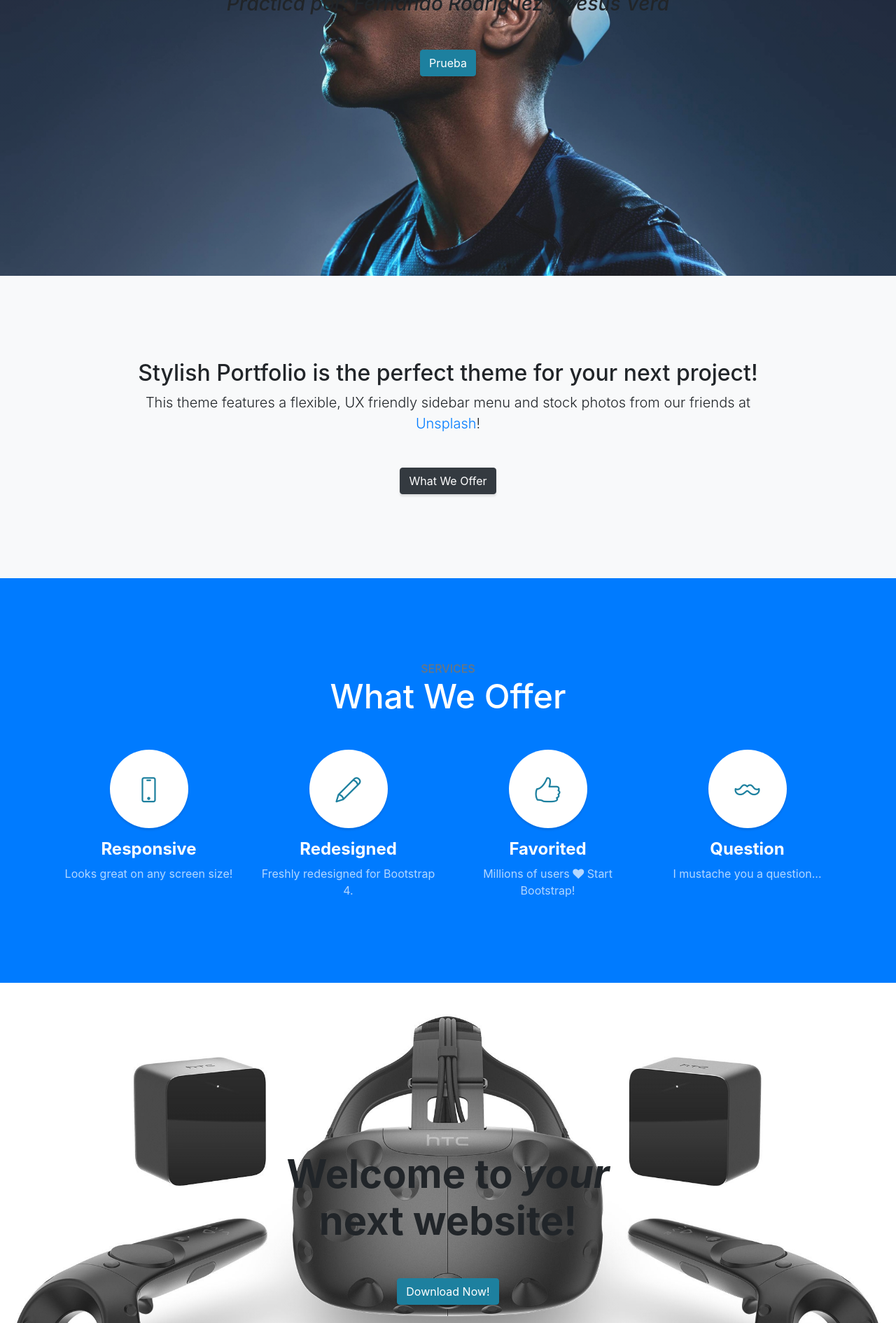
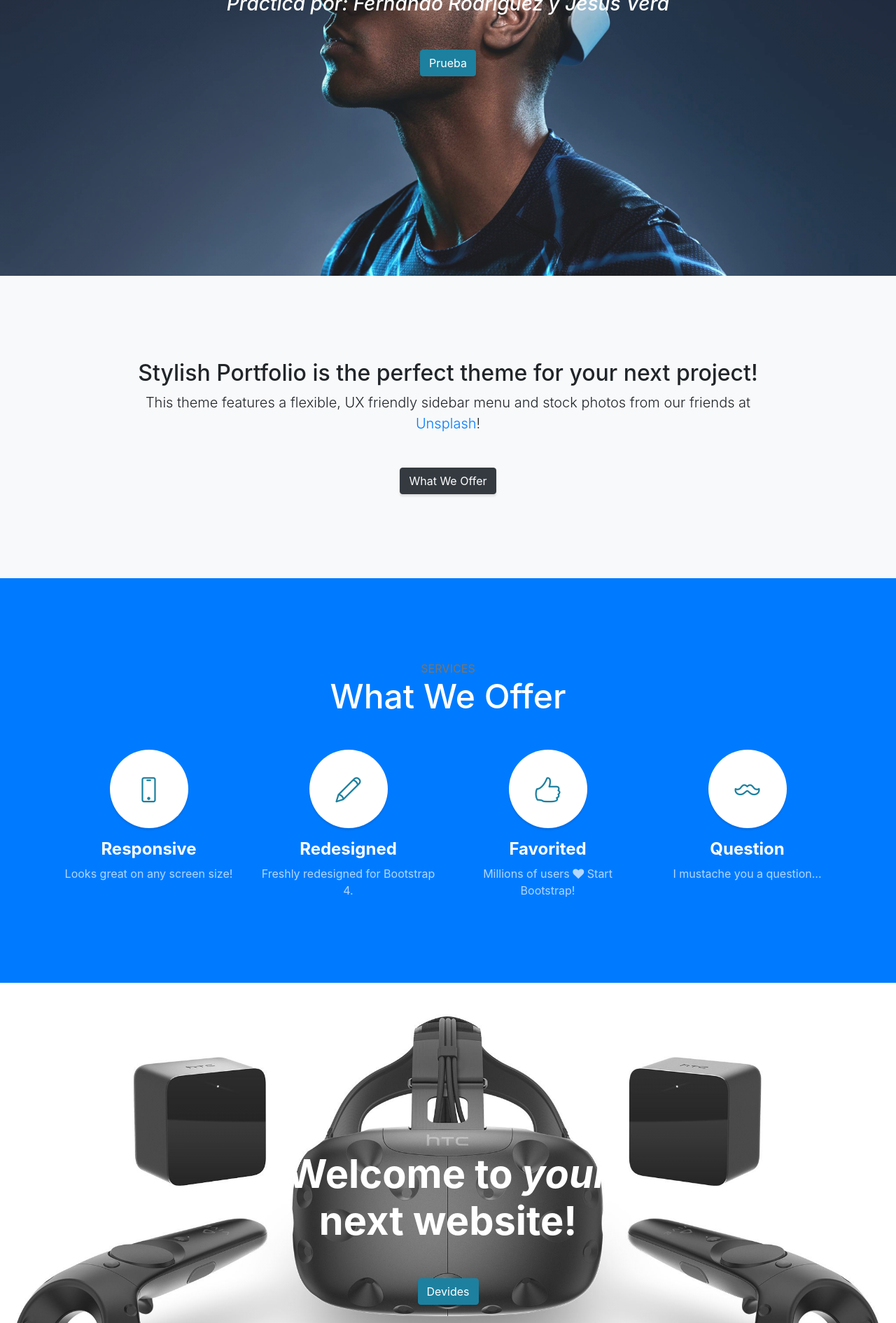
Before and after one commit to fernandod11/testA-AB, a website with bundled scripts: page index.html in a window 1280 px wide. Shown: the part 406-2296 px from the top of the page at 70% size. Built offline with nearby package versions, Linux system fonts and the light colour scheme.

Commit message:
Update index.html

```diff
--- a/index.html
+++ b/index.html
@@ -54,8 +54,8 @@
     <!-- Header -->
     <header class="masthead d-flex">
       <div class="container text-center my-auto">
-        <h1 class="mb-1">Práctica Test A/B</h1>
-        <h3 class="mb-5">
+        <h1 class="mb-1" style="color:white">Práctica Test A/B</h1>
+        <h3 class="mb-5" style="color:white">
           <em>Práctica por: Fernando Rodríguez y Jesús Vera</em>
         </h3>
         <a class="btn btn-primary btn-xl js-scroll-trigger" href="#about">Prueba</a>
@@ -130,10 +130,10 @@
     <!-- Callout -->
     <section class="callout">
       <div class="container text-center">
-        <h2 class="mx-auto mb-5">Welcome to
+        <h2 class="mx-auto mb-5" style="color:white">Welcome to
           <em>your</em>
           next website!</h2>
-        <a class="btn btn-primary btn-xl" href="#">Download Now!</a>
+        <a class="btn btn-primary btn-xl" href="#">Devides</a>
       </div>
     </section>
 
@@ -231,7 +231,7 @@
             </a>
           </li>
         </ul>
-        <p class="text-muted small mb-0">Copyright &copy; Your Website 2017</p>
+        <p class="text-muted small mb-0">Copyright &copy; Your Website 2018</p>
       </div>
     </footer>
 
```
